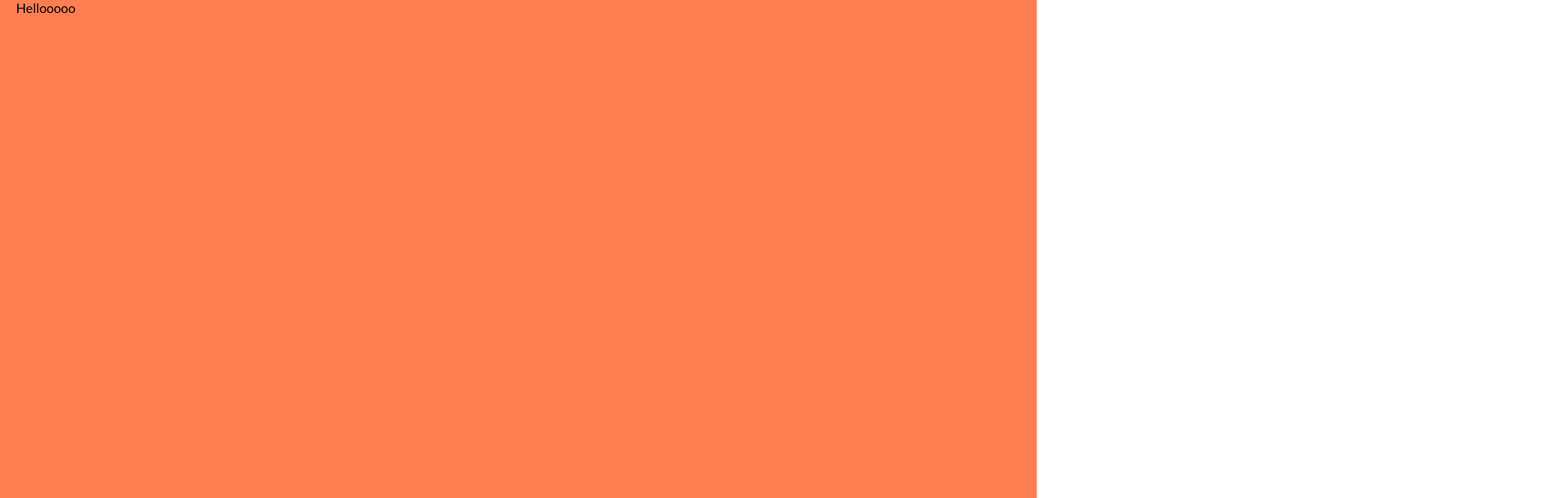
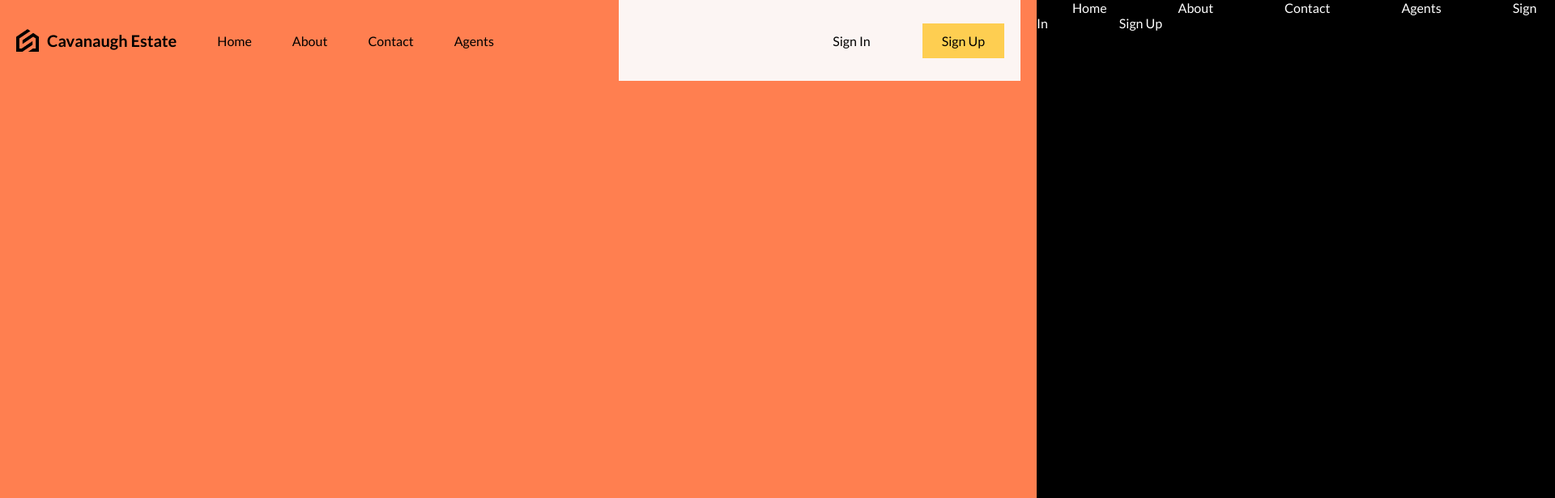
Before and after one commit to Sarahcav97/real-estate-app, a React (Vite) app: page / in a window 1280 px wide. Shown: the top 616 px of the page at 81% size, 1920 px wide, since content can reach past the window. Built offline with nearby package versions, Linux system fonts and the light colour scheme.

Commit message:
adding folders

```diff
--- a/src/App.jsx
+++ b/src/App.jsx
@@ -1,7 +1,11 @@
+import Navbar from './components/navbar/Navbar';
 import './layout.scss';
 
 function App() {
-	return <div className='layout'>Hellooooo</div>;
-	console.log('hello');
+	return (
+		<div className='layout'>
+			<Navbar />
+		</div>
+	);
 }
 export default App;
--- /dev/null
+++ b/src/components/navbar/Navbar.jsx
@@ -0,0 +1,50 @@
+import { useState } from 'react';
+import './navabr.scss';
+function Navbar() {
+	const [open, setOpen] = useState(false);
+	return (
+		<nav>
+			<div className='left'>
+				<a
+					href='/'
+					className='logo'
+				>
+					<img
+						src='/logo.png'
+						alt=''
+					/>
+					<span>Cavanaugh Estate</span>
+				</a>
+				<a href='/'>Home</a>
+				<a href='/'>About</a>
+				<a href='/'>Contact</a>
+				<a href='/'>Agents</a>
+			</div>
+			<div className='right'>
+				<a href='/'>Sign In</a>
+				<a
+					href='/'
+					className='register'
+				>
+					Sign Up
+				</a>
+				<div className='menuIcon'>
+					<img
+						src='/menu.png'
+						alt=''
+						onClick={() => setOpen((prev) => !prev)}
+					/>
+				</div>
+				<div className={open ? 'menu active' : 'menu'}>
+					<a href='/'>Home</a>
+					<a href='/'>About</a>
+					<a href='/'>Contact</a>
+					<a href='/'>Agents</a>
+					<a href='/'>Sign In</a>
+					<a href='/'>Sign Up</a>
+				</div>
+			</div>
+		</nav>
+	);
+}
+export default Navbar;
--- /dev/null
+++ b/src/components/navbar/navabr.scss
@@ -0,0 +1,101 @@
+@import "../../responsive.scss";
+
+nav {
+	display: flex;
+	justify-content: space-between;
+	height: 100px;
+	align-items: center;
+
+	a {
+		transition: all 0.4s ease;
+
+		@include sm {
+			display: none;
+		}
+
+		&:hover {
+			scale: 1.05
+		}
+	}
+
+	.left {
+		flex: 3;
+		display: flex;
+		align-items: center;
+		gap: 50px;
+
+		.logo {
+			font-weight: bold;
+			font-size: 20px;
+			display: flex;
+			align-items: center;
+			gap: 10px;
+
+
+			img {
+				width: 28px;
+			}
+
+			@include md {
+				display: none;
+			}
+
+			@include sm {
+				display: initial;
+			}
+		}
+	}
+
+	.right {
+		flex: 2;
+		display: flex;
+		align-items: center;
+		justify-content: flex-end;
+		background-color: #fcf5f3;
+		height: 100%;
+
+		@include md {
+			background-color: transparent;
+		}
+
+		a {
+			padding: 12px 24px;
+			margin: 20px;
+		}
+
+		.register {
+			background-color: #fece51;
+		}
+
+		.menuIcon {
+			display: none;
+			z-index: 999;
+
+			img {
+				width: 36px;
+				height: 36px;
+				cursor: pointer;
+			}
+
+			@include sm {
+				display: inline;
+			}
+
+		}
+
+		.menu {
+			position: absolute;
+			top: 0;
+			right: -50%;
+			background-color: black;
+			color: white;
+			height: 100vh;
+			width: 50%;
+
+			&.active {
+				right: 0;
+			}
+
+		}
+	}
+}
--- a/src/layout.scss
+++ b/src/layout.scss
@@ -1,7 +1,6 @@
 @import "./responsive.scss";
 
 .layout {
-	background-color: rebeccapurple;
 	height: 100vh;
 	max-width: 1366px;
 	margin-left: auto;
@@ -11,14 +10,17 @@
 
 	@include lg {
 		background-color: coral;
+		max-width: 1280px;
 	}
 
 	@include md {
 		background-color: cornflowerblue;
+		max-width: 768px;
 	}
 
 	@include sm {
 		background-color: red;
+		max-width: 640px;
 	}
 
 }
```
